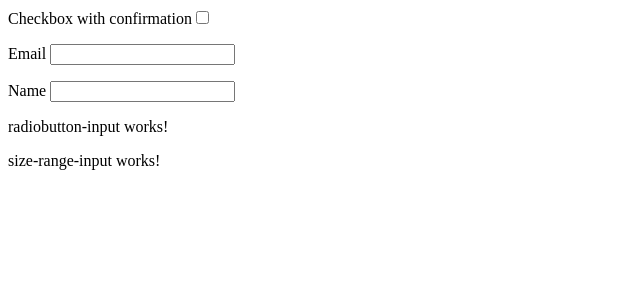
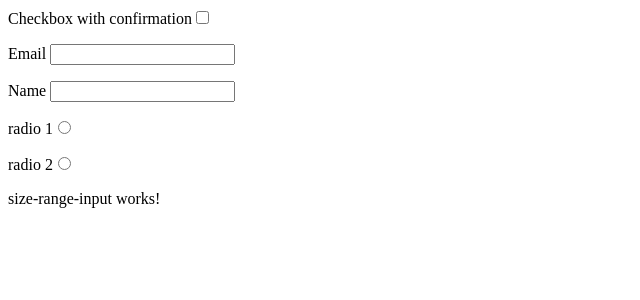
Before and after one commit to shahrzadJavadiKoushesh/AsanPadrakht-Internship, an Angular app in the folder dynamicComponents/: page / in a window 1280 px wide. Shown: the top 300 px of the page, without its empty margins (0-640 px from the left). Built offline with nearby package versions, Linux system fonts and the light colour scheme.

Commit message:
add radio butons

```diff
--- a/dynamicComponents/src/app/form-service.service.ts
+++ b/dynamicComponents/src/app/form-service.service.ts
@@ -79,19 +79,20 @@ export class FormServiceService {
 
     {
       "field": "radiobutton",
-      "label": "radio button 1",
+      "label": "radio button",
       "type": "radio",
       "value": "radio 1",
       "hidden": "false",
-      "values": [
-        "test 1",
-        "test 2"
-      ]
+    },
+
+    {
+      "field": "radiobutton",
+      "label": "radio button",
+      "type": "radio",
+      "value": "radio 2",
+      "hidden": "false",
     },
 
   ]
 
-  // getFormStructure() {
-  //   return this.formStructure;
-  // }
 }
--- a/dynamicComponents/src/app/radiobutton-input/radiobutton-input.component.html
+++ b/dynamicComponents/src/app/radiobutton-input/radiobutton-input.component.html
@@ -1 +1,11 @@
-<p>radiobutton-input works!</p>
+<form>
+    <p>
+        <label>{{ formService.formStructure[5].value }}</label>
+        <input type="radio" [value]="formService.formStructure[5].value" [id]="formService.formStructure[5].value" name="radioGroup">
+    </p>
+
+    <p>
+        <label>{{ formService.formStructure[6].value }}</label>
+        <input type="radio" [value]="formService.formStructure[5].value" [id]="formService.formStructure[5].value" name="radioGroup">
+    </p>
+</form>
--- a/dynamicComponents/src/app/radiobutton-input/radiobutton-input.component.ts
+++ b/dynamicComponents/src/app/radiobutton-input/radiobutton-input.component.ts
@@ -1,4 +1,5 @@
 import { Component } from '@angular/core';
+import { FormServiceService } from '../form-service.service';
 
 @Component({
   selector: 'app-radiobutton-input',
@@ -7,4 +8,5 @@ import { Component } from '@angular/core';
 })
 export class RadiobuttonInputComponent {
 
+  constructor (public formService: FormServiceService){}
 }
```
